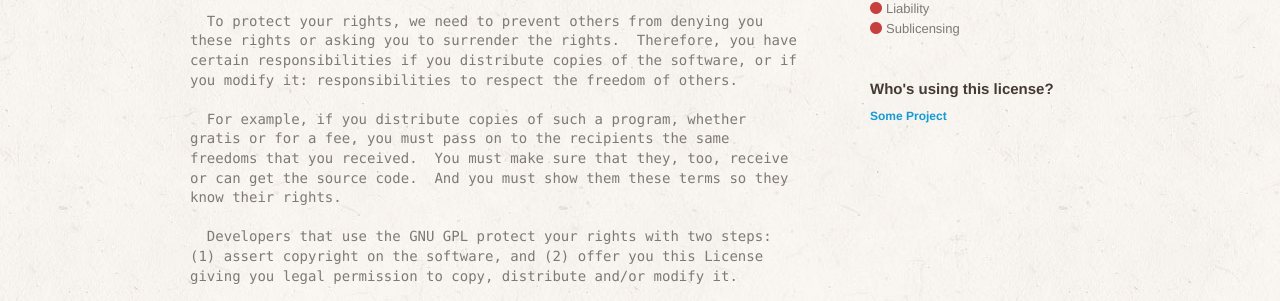
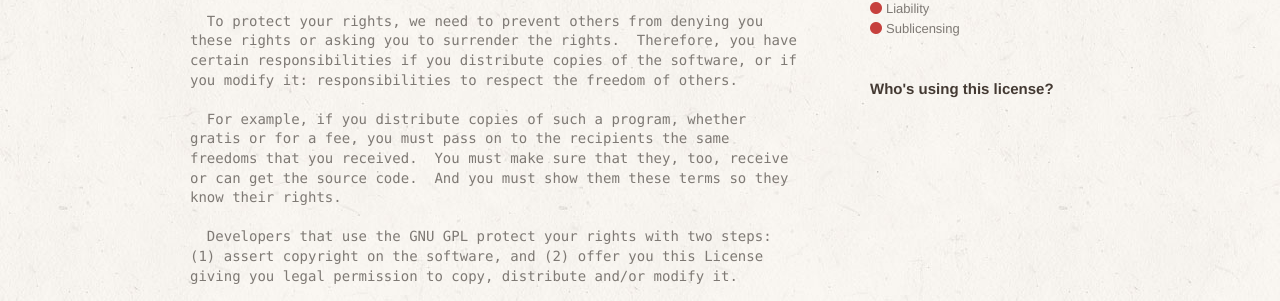
Before and after one commit to github/choosealicense.com, a Jekyll site: the page built from licenses/agpl.html, in a window 1280 px wide and 900 px high, scrolled down 534 px. Shown: the part 151-452 px from the top of the window. Built offline with Jekyll 4.4.1, drawn with Linux system fonts in a browser that asks for light colours; some web fonts are replaced.

Commit message:
Fix for "Who's Using" links
Liquid was not properly iterating through the using_hash.
Needed to add a second for loop.

See: http://stackoverflow.com/questions/8206869/iterate-over-hashes-in-liquid-templates

```diff
--- a/_includes/sidebar.html
+++ b/_includes/sidebar.html
@@ -35,7 +35,9 @@
       <h3>Who's using this license?</h3>
       <ul>
         {% for using_hash in page.using %}
-          <li><a href="{{ using_hash[1] }}">{{ using_hash[0] }}</a></li>
+          {% for using in using_hash %}
+            <li><a href="{{ using[1] }}">{{ using[0] }}</a></li>
+          {% endfor %}
         {% endfor %}
       </ul>
     </div>
```
